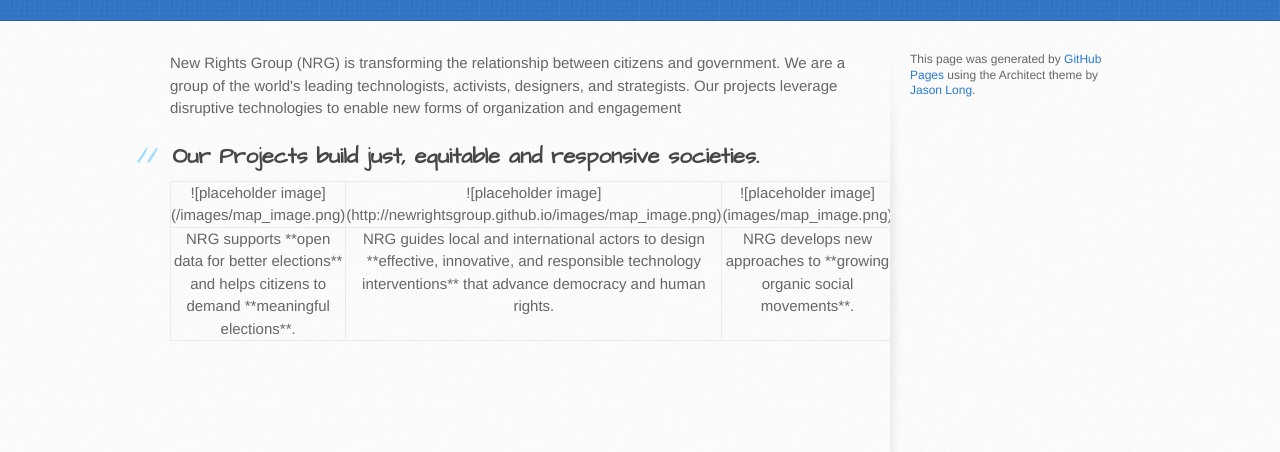
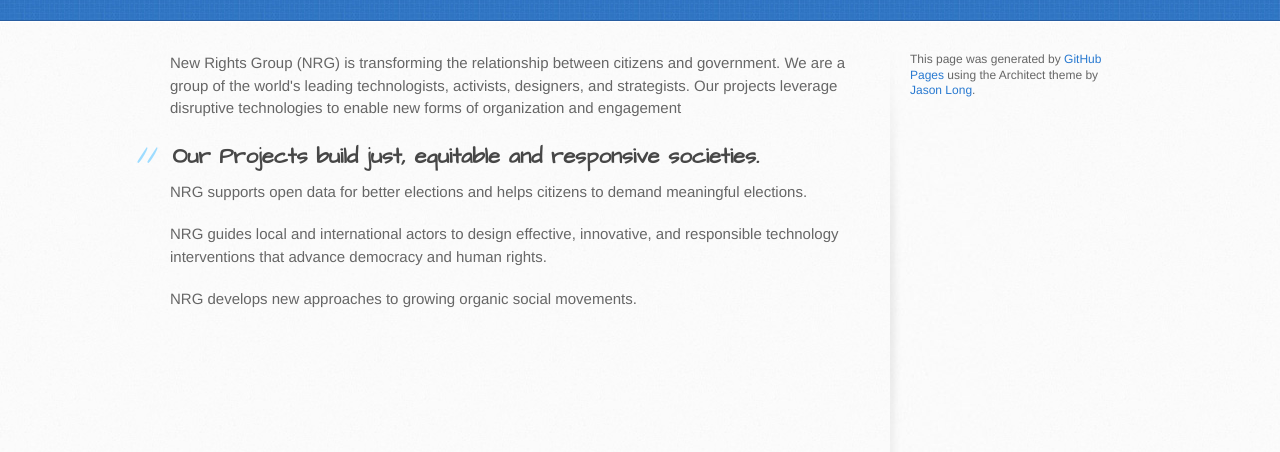
Before and after one commit to smit1678/newrightsgroup.github.io, a plain HTML site: page index.html in a window 1280 px wide. Shown: the part 252-704 px from the top of the page. Drawn offline with Linux system fonts and the light colour scheme.

Commit message:
Replace master branch with page content via GitHub

```diff
--- a/index.html
+++ b/index.html
@@ -33,19 +33,11 @@
 <h2>
 <a name="our-projects-build-just-equitable-and-responsive-societies" class="anchor" href="#our-projects-build-just-equitable-and-responsive-societies"><span class="octicon octicon-link"></span></a>Our Projects build just, equitable and responsive societies.</h2>
 
-<table border="0">
-<tr>
-<td>![placeholder image](/images/map_image.png)</td>
-<td>![placeholder image](http://newrightsgroup.github.io/images/map_image.png)</td>
-<td>![placeholder image](images/map_image.png)</td>
-  </tr>
-<tr>
-<td>NRG supports **open data for better elections** and helps citizens to demand **meaningful elections**.
-</td>
-<td>NRG guides local and international actors to design **effective, innovative, and responsible technology interventions** that advance democracy and human rights.</td>
-<td>NRG develops new approaches to **growing organic social movements**.</td>
-  </tr>
-</table>
+<p>NRG supports <strong>open data for better elections</strong> and helps citizens to demand <strong>meaningful elections</strong>.</p>
+
+<p>NRG guides local and international actors to design <strong>effective, innovative, and responsible technology interventions</strong> that advance democracy and human rights.</p>
+
+<p>NRG develops new approaches to <strong>growing organic social movements</strong>.</p>
         </section>
 
         <aside id="sidebar">
--- a/params.json
+++ b/params.json
@@ -1 +1 @@
-{"name":"New Rights Group","tagline":"Building better societies.","body":"New Rights Group (NRG) is transforming the relationship between citizens and government. We are a group of the world's leading technologists, activists, designers, and strategists. Our projects leverage disruptive technologies to enable new forms of organization and engagement\r\n\r\n## Our Projects build just, equitable and responsive societies.\r\n<table border=\"0\">\r\n  <tr>\r\n    <td>![placeholder image](/images/map_image.png)</td><td>![placeholder image](http://newrightsgroup.github.io/images/map_image.png)</td><td>![placeholder image](images/map_image.png)</td>\r\n  </tr>\r\n  <tr>\r\n    <td>NRG supports **open data for better elections** and helps citizens to demand **meaningful elections**.\r\n</td><td>NRG guides local and international actors to design **effective, innovative, and responsible technology interventions** that advance democracy and human rights.</td><td>NRG develops new approaches to **growing organic social movements**.</td>\r\n  </tr>\r\n</table>\r\n\r\n","google":"","note":"Don't delete this file! It's used internally to help with page regeneration."}
+{"name":"New Rights Group","tagline":"Building better societies.","body":"New Rights Group (NRG) is transforming the relationship between citizens and government. We are a group of the world's leading technologists, activists, designers, and strategists. Our projects leverage disruptive technologies to enable new forms of organization and engagement\r\n\r\n## Our Projects build just, equitable and responsive societies.\r\n\r\nNRG supports **open data for better elections** and helps citizens to demand **meaningful elections**.\r\n\r\nNRG guides local and international actors to design **effective, innovative, and responsible technology interventions** that advance democracy and human rights.\r\n\r\nNRG develops new approaches to **growing organic social movements**.\r\n","google":"","note":"Don't delete this file! It's used internally to help with page regeneration."}
```
